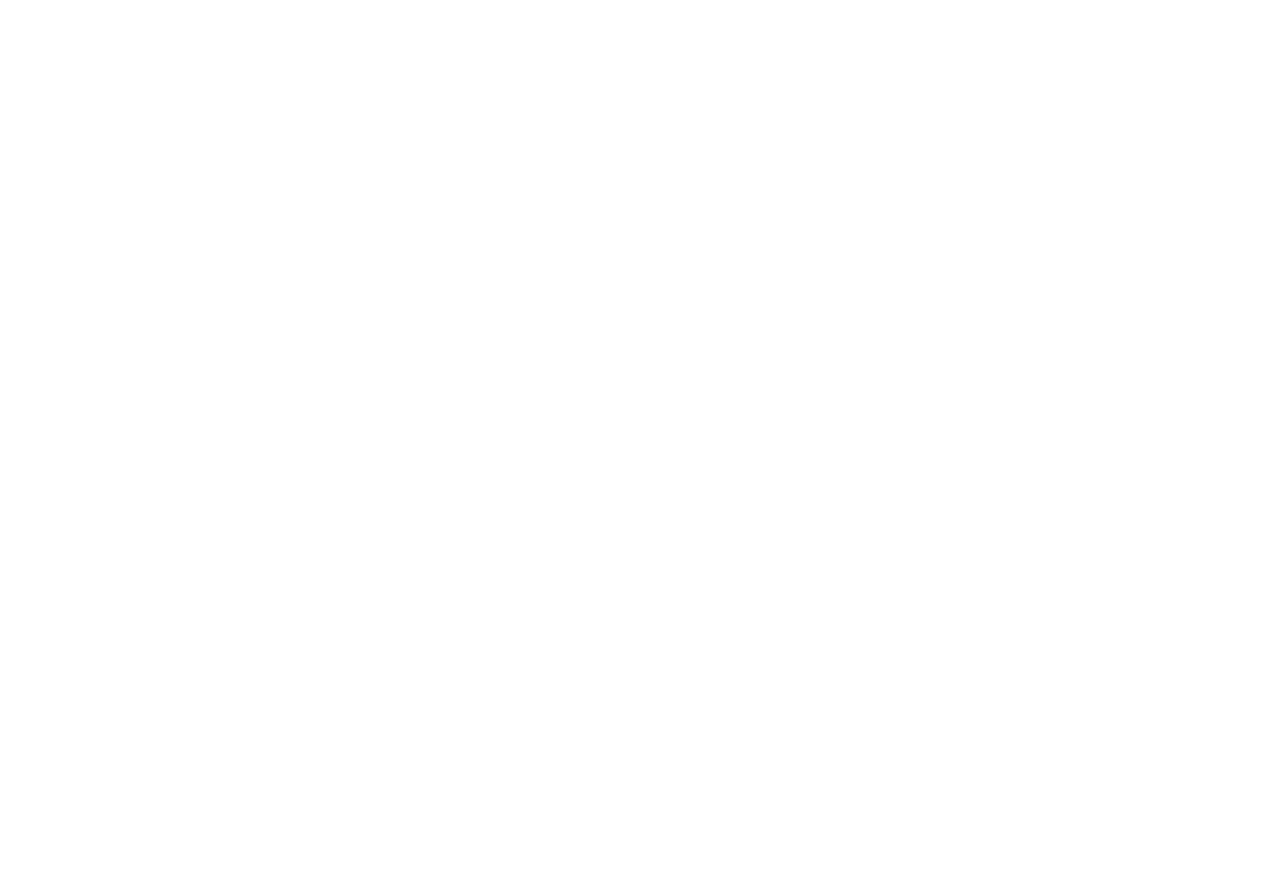
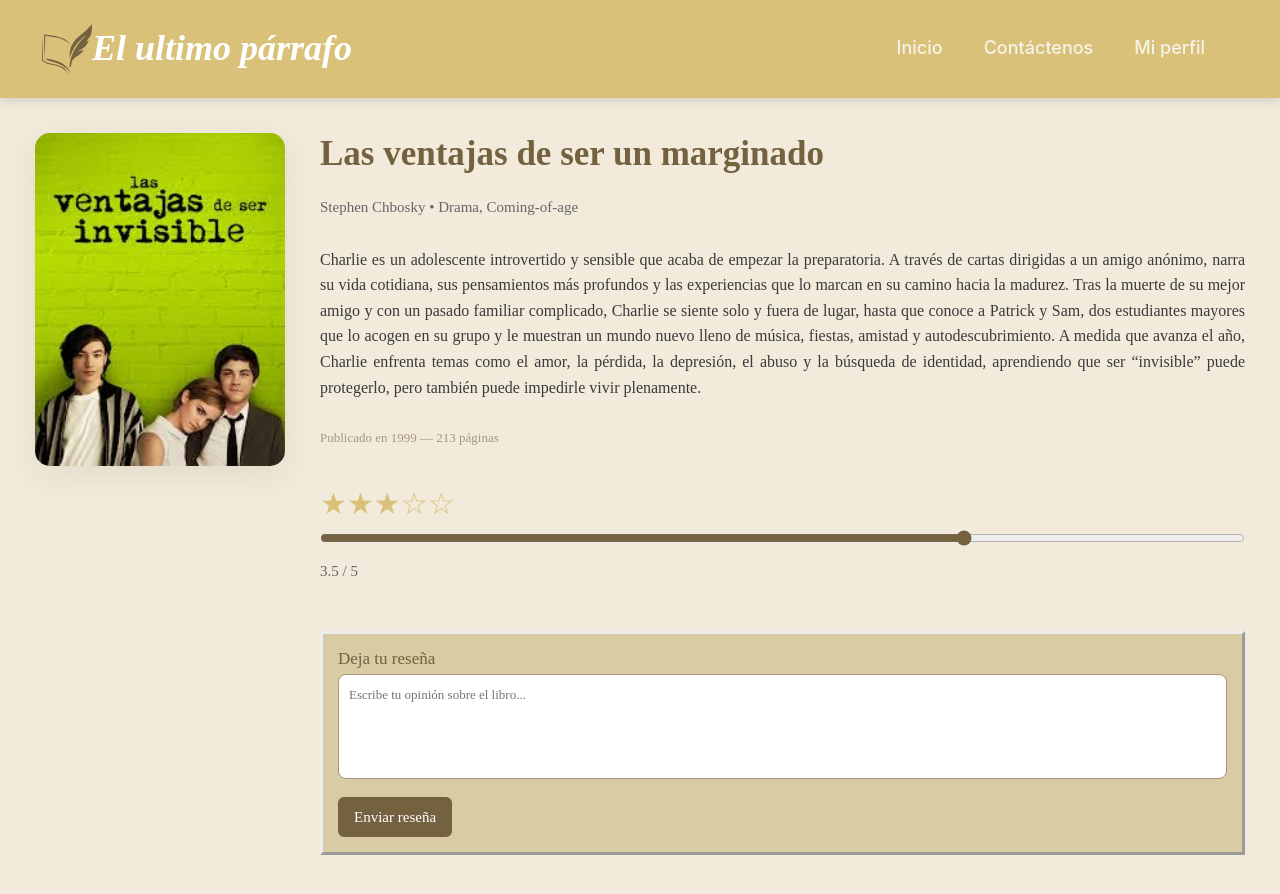
Before and after one commit to MauricioMontes-UCA/webapp-frontend, a React (Vite) app: page /description in a window 1280 px wide. Before the commit this address had no page. Shown: the top 894 px of the page. Before the commit the page ends 800 px from the top, so only its background shows below. Built offline with nearby package versions, Linux system fonts and the light colour scheme.

Commit message:
Bookspage

```diff
--- a/index.html
+++ b/index.html
@@ -2,9 +2,9 @@
 <html lang="en">
   <head>
     <meta charset="UTF-8" />
-    <link rel="icon" type="image/svg+xml" href="/vite.svg" />
+    <link rel="icon" type="image/svg+xml" href="./src/assets/logo.svg" />
     <meta name="viewport" content="width=device-width, initial-scale=1.0" />
-    <title>vite-project</title>
+    <title>El ultimo párrafo</title>
   </head>
   <body>
     <div id="root"></div>
--- a/package.json
+++ b/package.json
@@ -10,6 +10,7 @@
     "preview": "vite preview"
   },
   "dependencies": {
+    "bootstrap": "^5.3.8",
     "dotenv": "^17.2.3",
     "react": "^19.1.1",
     "react-dom": "^19.1.1",
--- a/src/App.jsx
+++ b/src/App.jsx
@@ -1,7 +1,14 @@
 import React from 'react'
 import { BrowserRouter as Router, Routes, Route } from 'react-router-dom'
+
+import 'bootstrap/dist/css/bootstrap.min.css'
+import 'bootstrap/dist/js/bootstrap.bundle.min.js';
+
 import Homepage from './pages/Home'
 import Login from './pages/Login/Login'
+import Description from './pages/Books-page/Description'
+
+import Header from './components/Header/Header'
 import './App.css'
 
 function App() {
@@ -10,9 +17,19 @@
       <Routes>
         <Route path="/" element={<Homepage />} />
         <Route path="/login" element={<Login />} />
+
+        <Route
+          path="/description"
+          element={
+            <>
+              <Header />
+              <Description />
+            </>
+          }
+        />
       </Routes>
     </Router>
   )
 }
 
-export default App;
+export default App
--- a/src/components/Header/Header.css
+++ b/src/components/Header/Header.css
@@ -0,0 +1,70 @@
+@import '../../styles/colors.css';
+
+
+.custom-navbar {
+  background-color: var(--color-primary); /* Dorado claro */
+  padding: 15px 30px;
+  box-shadow: 0 4px 8px rgba(0, 0, 0, 0.1);
+  z-index: 100;
+}
+
+
+.custom-navbar .navbar-brand {
+  font-weight: bold;
+  font-style: italic;
+  font-family: 'Times New Roman', Times, serif;
+  font-size: 36px;
+  color: var(--color-white) !important; /* fuerza el color */
+  display: flex;
+  align-items: center;
+  gap: 15px;
+  transition: color 0.3s ease;
+}
+
+.custom-navbar .navbar-brand:hover {
+  color: #f0e6cc !important; /* dorado claro */
+  text-decoration: none;
+}
+
+
+.custom-navbar .nav-link {
+  color: #f7f3e9 !important; /* marfil claro */
+  font-weight: 500;
+  margin-right: 25px;
+  font-size: 18px;
+  transition: color 0.3s ease, text-decoration 0.3s ease;
+}
+
+.custom-navbar .nav-link:hover,
+.custom-navbar .nav-link.active {
+  color: var(--color-white) !important;
+  text-decoration: underline;
+}
+
+
+.navbar-toggler {
+  border: none;
+}
+
+.navbar-toggler-icon {
+  filter: invert(100%);
+}
+
+
+@media (max-width: 992px) {
+  .custom-navbar .navbar-brand {
+    font-size: 30px;
+  }
+
+  .custom-navbar .nav-link {
+    margin-right: 0;
+    margin-top: 10px;
+    text-align: center;
+  }
+
+  .navbar-nav {
+    background-color: var(--color-primary);
+    padding: 10px;
+    border-radius: 8px;
+  }
+}
--- a/src/components/Header/Header.jsx
+++ b/src/components/Header/Header.jsx
@@ -0,0 +1,47 @@
+import React from "react";
+import logo from "../../assets/logo.svg";
+import "../Header/Header.css";
+
+const Header = () => {
+  return (
+    <nav className="navbar navbar-expand-lg custom-navbar">
+      <div className="container-fluid">
+        <img
+          src={logo}
+          alt="Logo"
+          width="50"
+          className="d-inline-block align-text-top"
+        />
+        <a className="navbar-brand" href="#">
+          El ultimo párrafo
+        </a>
+        <button
+          className="navbar-toggler"
+          type="button"
+          data-bs-toggle="collapse"
+          data-bs-target="#navbarNavAltMarkup"
+          aria-controls="navbarNavAltMarkup"
+          aria-expanded="false"
+          aria-label="Toggle navigation"
+        >
+          <span className="navbar-toggler-icon"></span>
+        </button>
+        <div className="collapse navbar-collapse" id="navbarNavAltMarkup">
+          <div className="navbar-nav ms-auto">
+            <a className="nav-link" href="#">
+              Inicio
+            </a>
+            <a className="nav-link" href="#">
+              Contáctenos
+            </a>
+            <a className="nav-link" href="#">
+              Mi perfil
+            </a>
+          </div>
+        </div>
+      </div>
+    </nav>
+  );
+};
+
+export default Header;
--- /dev/null
+++ b/src/pages/Books-page/Description.css
@@ -0,0 +1,131 @@
+@import '../../styles/colors.css';
+
+.descripcion-container {
+  display: flex;
+  justify-content: center;
+  align-items: flex-start;
+  padding: 35px;
+  gap: 35px;
+  background-color: var(--color-background); /* antes #f2ebdc */
+}
+
+.book-cover img {
+  width: 250px;
+  height: auto;
+  border-radius: 15px;
+  box-shadow: var(--shadow-card); /* antes box-shadow rgba(0,0,0,0.2) */
+}
+
+.book-info {
+  font-family: "Times New Roman", Times, serif;
+  text-align: justify;
+  flex: 1;
+  display: flex;
+  flex-direction: column;
+  gap: 12px;
+  color: var(--color-text-primary);
+}
+
+.book-title {
+  font-size: 35px;
+  font-weight: bold;
+  color: var(--color-neutral-dark); /* más elegante que negro */
+}
+
+.book-meta {
+  font-size: 15px;
+  color: var(--color-text-secondary);
+}
+
+.book-extra {
+  font-size: 13px;
+  color: var(--color-neutral);
+}
+
+.rating-section {
+  margin-top: 3px;
+}
+
+.stars {
+  font-size: 30px;
+  color: var(--color-primary); /* antes #d9c179 */
+}
+
+.rating-section input[type="range"] {
+  width: 100%;
+  margin-top: 2px;
+  accent-color: var(--color-neutral-dark); /* antes #736140 */
+}
+
+.rating-value {
+  font-size: 15px;
+  color: var(--color-text-secondary);
+  margin-top: 5px;
+}
+
+.review-section {
+  margin-top: 20px;
+  background-color: var(--color-secondary); /* antes #d9cba3 */
+  padding: 15px;
+  border-style: outset;
+}
+
+.review-section h3 {
+  font-size: 17px;
+  margin-bottom: 5px;
+  color: var(--color-neutral-dark);
+}
+
+.review-textarea {
+  width: 100%;
+  padding: 10px;
+  border-radius: 8px;
+  border: 1px solid var(--color-neutral);
+  resize: none;
+  font-size: 13px;
+  font-family: "Times New Roman", Times, serif;
+    background: white;
+    color: var(--color-text-primary);
+}
+
+.review-button {
+  margin-top: 10px;
+  background-color: var(--color-neutral-dark);
+  color: var(--color-white);
+  border: none;
+  padding: 8px 16px;
+  border-radius: 6px;
+  cursor: pointer;
+  font-size: 15px;
+  transition: background-color 0.3s;
+}
+
+.review-button:hover {
+  background-color: var(--color-primary-dark);
+}
+
+.review-list {
+  margin-top: 22px;
+}
+
+.review-list h3 {
+  margin-bottom: 15px;
+  color: var(--color-neutral-dark);
+  font-size: 15px;
+}
+
+.review-item {
+  background: var(--color-white);
+  padding: 10px;
+  border-radius: 6px;
+  margin-bottom: 8px;
+  border-left: 4px solid var(--color-primary);
+  font-size: 12px;
+  line-height: 1.4;
+}
+
+#fondo {
+  background-color: var(--color-background);
+  min-height: 100vh;
+  color: var(--color-text-primary);
+}
--- /dev/null
+++ b/src/pages/Books-page/Description.jsx
@@ -0,0 +1,121 @@
+import React, { useState } from "react";
+import "./Description.css";
+import portada from "../../assets/LasVentajas.jpg";
+
+const Description = () => {
+  const [rating, setRating] = useState(3.5);
+  const [review, setReview] = useState("");
+  const [reviews, setReviews] = useState([]);
+
+  const handleSliderChange = (e) => {
+    setRating(parseFloat(e.target.value));
+  };
+
+  const handleReviewChange = (e) => {
+    setReview(e.target.value);
+  };
+
+  const handleReviewSubmit = (e) => {
+    e.preventDefault();
+    if (review.trim() === "") return;
+    setReviews([...reviews, review]);
+    setReview("");
+  };
+
+  const filledStars = Math.floor(rating);
+  const hasHalfStar = rating % 1 >= 0.5;
+
+  return (
+
+    <div id="fondo">
+    <div className="descripcion-container">
+
+      <div className="book-cover">
+        <img src={portada} alt="Portada del libro" />
+      </div>
+
+      {/*con la api la informacion del libro cambiara*/}
+      <div className="book-info">
+        <h2 className="book-title">Las ventajas de ser un marginado</h2>
+        <p className="book-meta">Stephen Chbosky • Drama, Coming-of-age</p>
+        <p className="book-description">
+          Charlie es un adolescente introvertido y sensible que acaba de empezar
+          la preparatoria. A través de cartas dirigidas a un amigo anónimo,
+          narra su vida cotidiana, sus pensamientos más profundos y las
+          experiencias que lo marcan en su camino hacia la madurez. Tras la
+          muerte de su mejor amigo y con un pasado familiar complicado, Charlie
+          se siente solo y fuera de lugar, hasta que conoce a Patrick y Sam, dos
+          estudiantes mayores que lo acogen en su grupo y le muestran un mundo
+          nuevo lleno de música, fiestas, amistad y autodescubrimiento. A medida
+          que avanza el año, Charlie enfrenta temas como el amor, la pérdida, la
+          depresión, el abuso y la búsqueda de identidad, aprendiendo que ser
+          “invisible” puede protegerlo, pero también puede impedirle vivir
+          plenamente.
+        </p>
+
+        <p className="book-extra">Publicado en 1999 — 213 páginas</p>
+
+
+        <div className="rating-section">
+          <div className="stars">
+            {[...Array(5)].map((_, index) => {
+              if (index < filledStars) {
+                return <span key={index}>★</span>;
+              } else if (index === filledStars && hasHalfStar) {
+                return <span key={index}>☆</span>;
+              } else {
+                return <span key={index}>☆</span>;
+              }
+            })}
+          </div>
+
+          <input
+            type="range"
+            min="0"
+            max="5"
+            step="0.1"
+            value={rating}
+            onChange={handleSliderChange}
+          />
+
+          <p className="rating-value">{rating.toFixed(1)} / 5</p>
+        </div>
+
+
+        <div className="review-section">
+          <h3>Deja tu reseña</h3>
+          <form onSubmit={handleReviewSubmit}>
+            <textarea
+              value={review}
+              onChange={handleReviewChange}
+              placeholder="Escribe tu opinión sobre el libro..."
+              rows="4"
+              className="review-textarea"
+            ></textarea>
+            <br />
+            <button type="submit" className="review-button">
+              Enviar reseña
+            </button>
+          </form>
+
+
+          {reviews.length > 0 && (
+            <div className="review-list">
+              <h3>Reseñas de otros lectores:</h3>
+              <ul>
+                {reviews.map((rev, index) => (
+                  <li key={index} className="review-item">
+                    {rev}
+                  </li>
+                ))}
+              </ul>
+            </div>
+          )}
+        </div>
+      </div>
+    </div>
+    </div>
+  );
+};
+
+export default Description;
```
Also changed, not shown: src/assets/LasVentajas.jpg (added), 1 other file (tests, documents, lock files or other folders).
